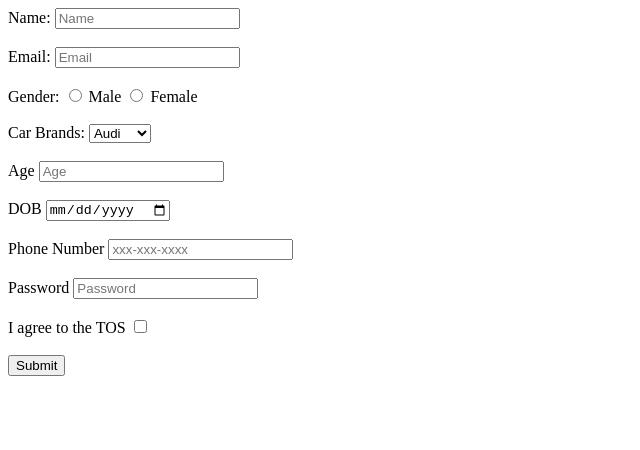
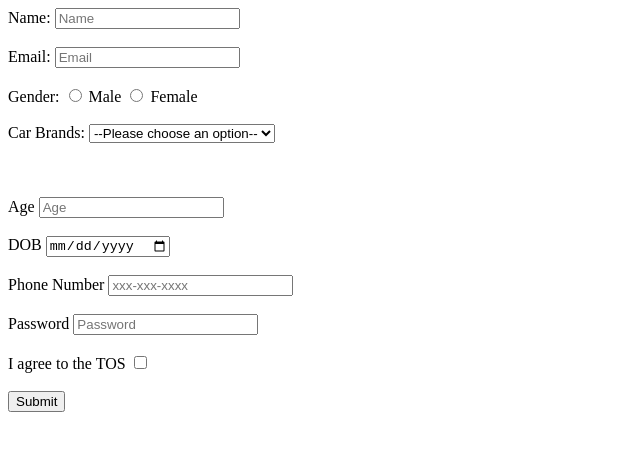
Before and after one commit to acciojob/signup-form-car-tarun8053, a website: page main.html in a window 1280 px wide. Shown: the whole page, without its empty margins (0-640 px from the left). Drawn offline with Linux system fonts and the light colour scheme.

Commit message:
created a submission

```diff
--- a/main.html
+++ b/main.html
@@ -20,13 +20,14 @@
 	<input type="radio" id="gender_f" name="gender" required>
 	<lable for="gender_m">Female</lable>
 	<br><br>
-	<lable for="cars">Car Brands:</lable>
-	<select id="cars">
-		<option>Audi</option>
-		<option>Maruti</option>
-		<option>BMW</option>
-		<option>Toyata</option>
-	</select>
+	<label for="cars">Car Brands:</label>
+        <select id="cars" name="cars" required>
+            <option value="">--Please choose an option--</option>
+            <option value="BMW">BMW</option>
+            <option value="Tesla">Tesla</option>
+            <option value="Toyota">Toyota</option>
+            <option value="Ford">Ford</option>
+        </select><br><br>
 	<br><br>
 	<label for="age">Age</label>
 	<input type="number" id="age" placeholder="Age" required>
```
